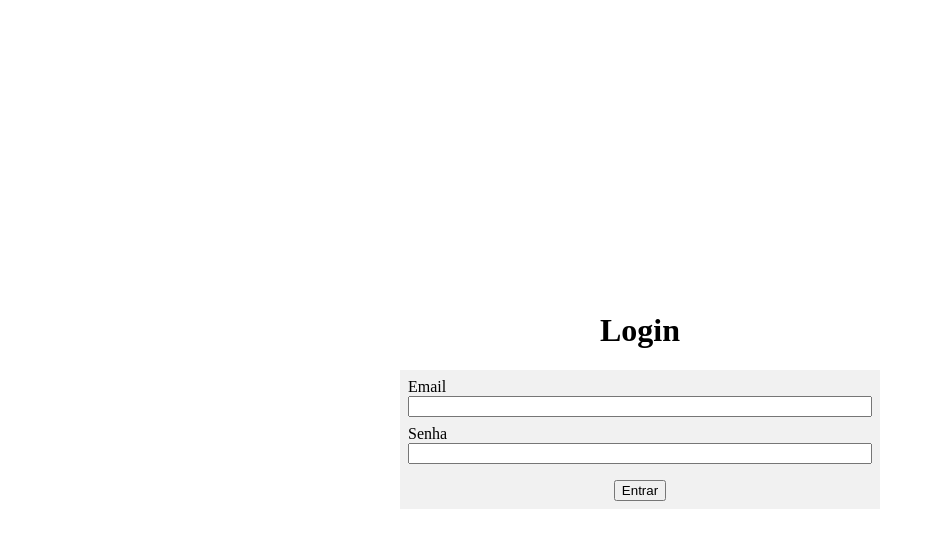
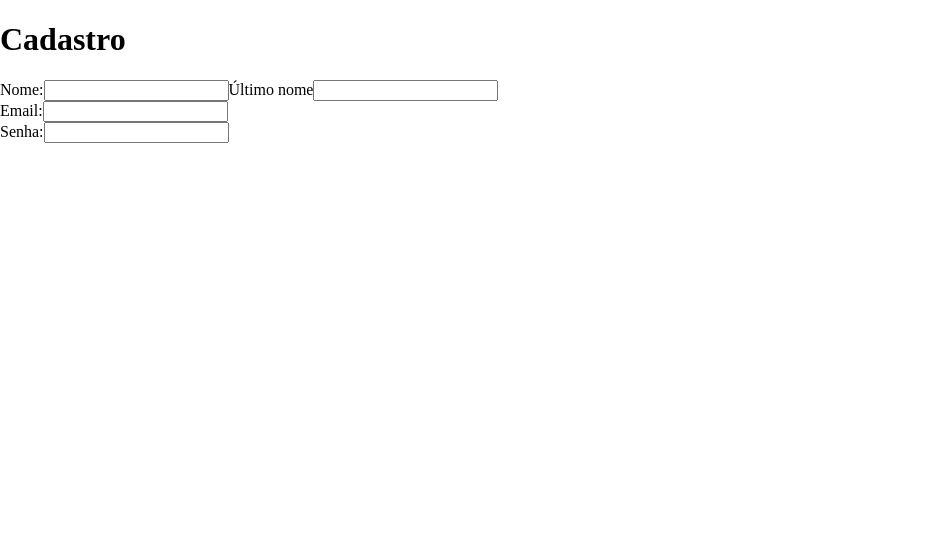
Before and after one commit to gustavdlima/orange-evolution-platform, a React (Vite) app in the folder client/orange-platform/: page / in a window 1280 px wide. Shown: the top 548 px of the page, without its empty margins (0-943 px from the left). Built offline with nearby package versions, Linux system fonts and the light colour scheme.

Commit message:
:sparkles: adicionado a estrutura básica do forms de cadastro

```diff
--- a/client/orange-platform/src/main.jsx
+++ b/client/orange-platform/src/main.jsx
@@ -2,7 +2,8 @@ import React from 'react'
 import ReactDOM from 'react-dom/client'
 import './main.css'
 
-import Login from './loginPage/Login'
+import Login from './modules/loginPage/Login'
+import SignupPage from './modules/signupPage/SignupPage'
 // import {
 //   createBrowserRouter,
 //   RouterProvider,
@@ -10,11 +11,9 @@ import Login from './loginPage/Login'
 
 // } from "react-router-dom"
 
-
-
 ReactDOM.createRoot(document.getElementById('root')).render(
   <React.StrictMode>
-
-    <Login />
+    {/* <Login /> */}
+    <SignupPage />
   </React.StrictMode>
 )
--- /dev/null
+++ b/client/orange-platform/src/modules/signupPage/SignupPage.jsx
@@ -0,0 +1,27 @@
+import React from 'react'
+
+const SignupPage = () => {
+  return (
+	<div id="signup">
+		<h1>Cadastro</h1>
+		<form className="form">
+			<div className="field">
+				<label htmlFor="name">Nome:</label>
+				<input type="name" name="name" id="name" />
+				<label htmlFor="last_name">Último nome</label>
+				<input type="last_name" name="last_name" id="last_name" />
+			</div>
+			<div className="field">
+				<label htmlFor="email">Email:</label>
+				<input type="email" name="email" id="email" />
+			</div>
+			<div className="field">
+				<label htmlFor="password">Senha:</label>
+				<input type="password" name="password" id="password" />
+			</div>
+		</form>
+	</div>
+  )
+}
+
+export default SignupPage
```
Also changed, not shown: client/orange-platform/src/signupPage/SignupPage.jsx (deleted, +0 -11 lines), client/orange-platform/src/modules/loginPage/Login.jsx (renamed from client/orange-platform/src/loginPage/Login.jsx), client/orange-platform/src/modules/loginPage/style.css (renamed from client/orange-platform/src/loginPage/style.css).
